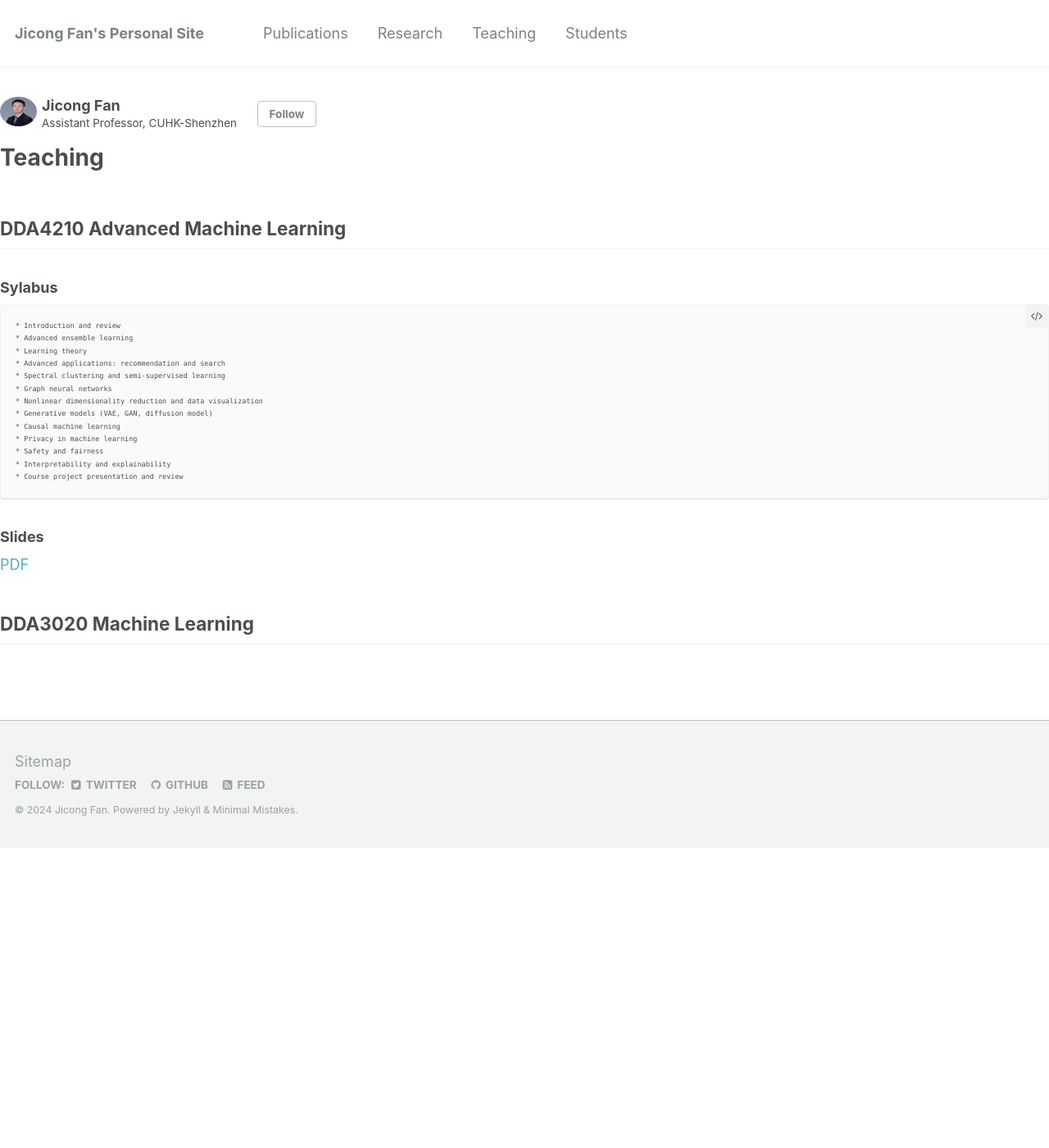
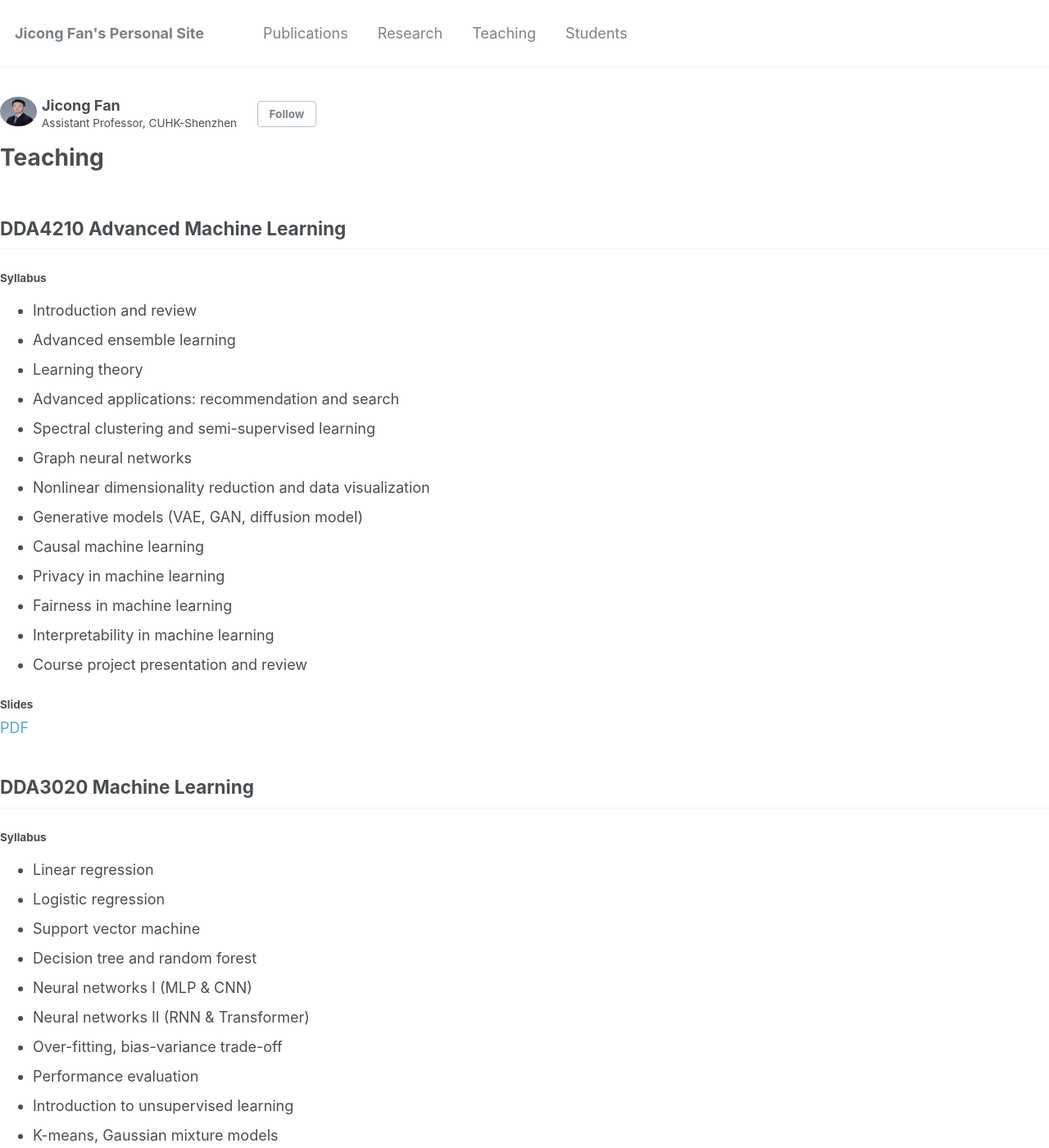
Before and after one commit to jicongfan/jicongfan.github.io, a Jekyll site: the page built from _pages/teaching.md, in a window 1280 px wide and 1400 px high. Shown: the whole window at 82% size. Built offline with Jekyll 4.4.1, drawn with Linux system fonts in a browser that asks for light colours; some of the changed text lies outside the part shown.

Commit message:
Update teaching.md

```diff
--- a/_pages/teaching.md
+++ b/_pages/teaching.md
@@ -7,23 +7,35 @@ author_profile: true
 
 
 ##  DDA4210 Advanced Machine Learning
+#### Syllabus
+   * Introduction and review
+   * Advanced ensemble learning
+   * Learning theory
+   * Advanced applications: recommendation and search
+   * Spectral clustering and semi-supervised learning
+   * Graph neural networks
+   * Nonlinear dimensionality reduction and data visualization
+   * Generative models (VAE, GAN, diffusion model)
+   * Causal machine learning
+   * Privacy in machine learning
+   * Fairness in machine learning
+   * Interpretability in machine learning
+   * Course project presentation and review
 
-### Sylabus
-    * Introduction and review
-    * Advanced ensemble learning
-    * Learning theory
-    * Advanced applications: recommendation and search
-    * Spectral clustering and semi-supervised learning
-    * Graph neural networks
-    * Nonlinear dimensionality reduction and data visualization
-    * Generative models (VAE, GAN, diffusion model)
-    * Causal machine learning
-    * Privacy in machine learning
-    * Safety and fairness
-    * Interpretability and explainability
-    * Course project presentation and review
-
-### Slides
+#### Slides
 <a href="https://github.com/jicongfan/DDA4210-Advanced-Machine-Learning">PDF</a>
 
 ## DDA3020 Machine Learning
+#### Syllabus
+   * Linear regression
+   * Logistic regression
+   * Support vector machine
+   * Decision tree and random forest
+   * Neural networks I (MLP & CNN)
+   * Neural networks II (RNN & Transformer)
+   * Over-fitting, bias-variance trade-off
+   * Performance evaluation
+   * Introduction to unsupervised learning
+   * K-means, Gaussian mixture models
+   * Expectation Maximization
+   * PCA
```
